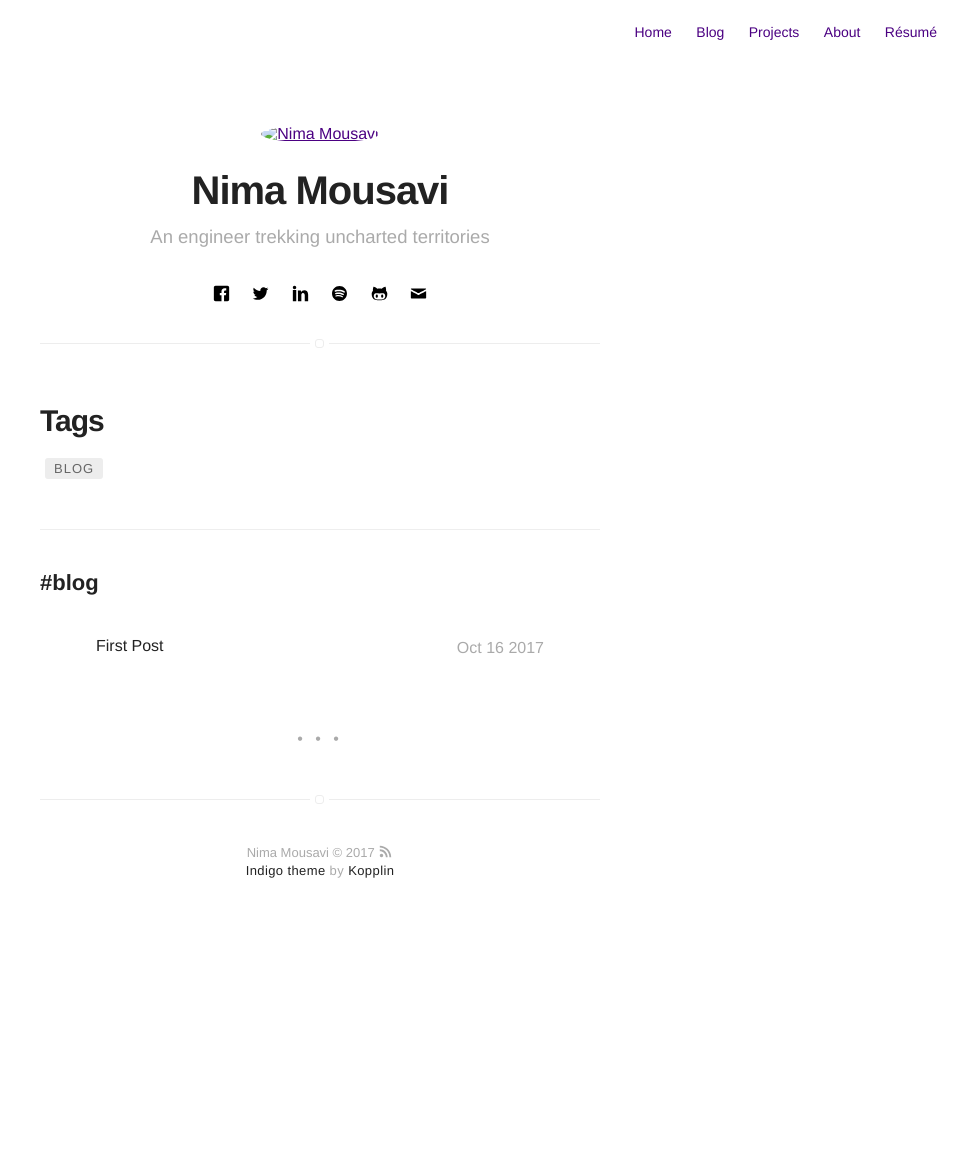
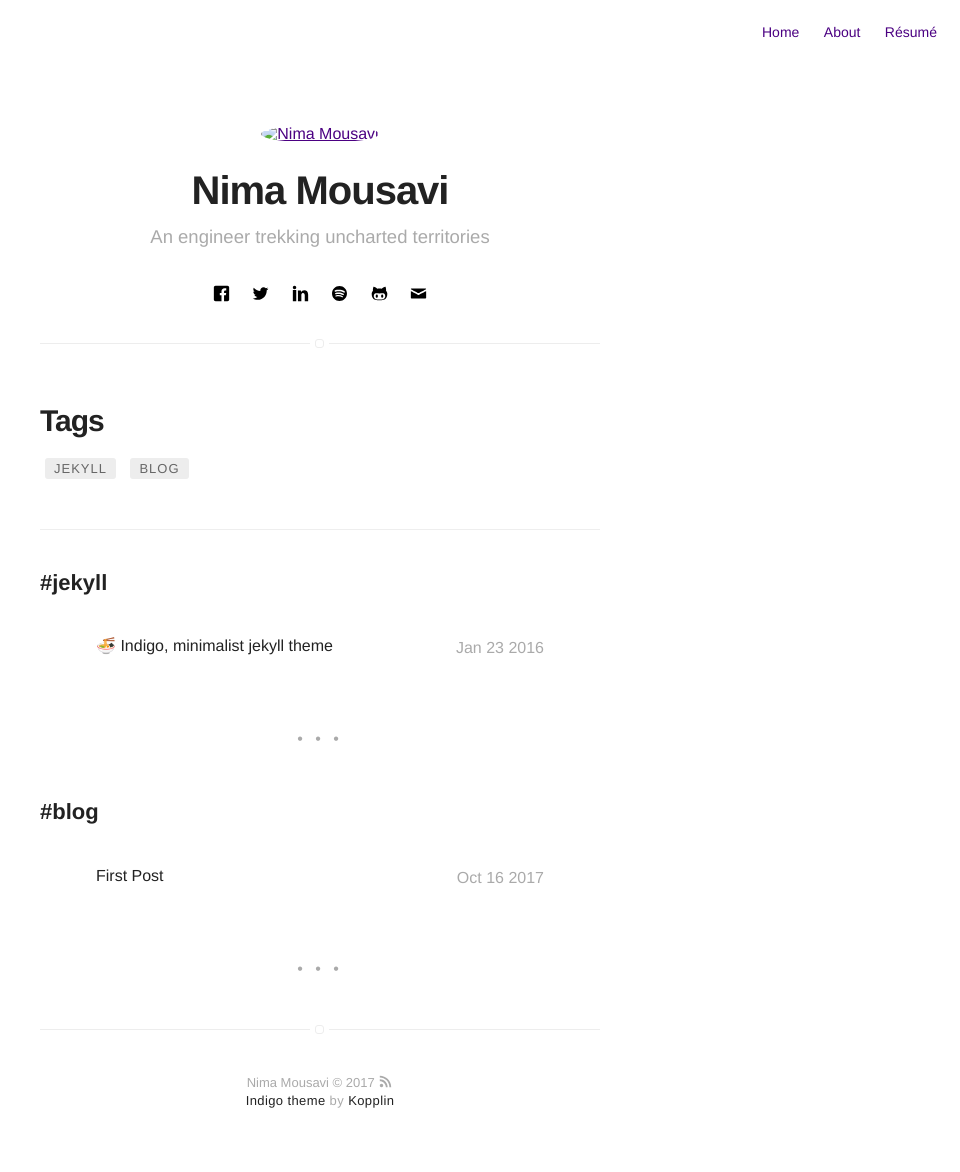
Before and after one commit to nmmsv/nmmsv.github.io, a Jekyll site: the page built from tags.html, in a window 1280 px wide. Shown: the whole page, without its empty margins (320-1280 px from the left). Built offline with Jekyll 4.4.1, drawn with Linux system fonts in a browser that asks for light colours; emoji names are drawn with the system emoji font; before the commit the page ends 943 px from its top, so only the background shows below that; part of the change alters nothing that is shown.

Commit message:
Hid blog and projects for now

```diff
--- a/_config.yml
+++ b/_config.yml
@@ -70,11 +70,11 @@ width: normal
 # paginate_path: "blog/:num/"
 
 # if you don't need projects, comment the *projects* configs below
-projects: true
+projects: false
 
 # if you don't need "about" or "blog", comment them out below
 about: true
-blog: true
+blog: false
 
 # do you want to show the "read time" of the posts?
 read-time: true
--- /dev/null
+++ b/_posts/2017-10-16-projects.markdown
@@ -0,0 +1,35 @@
+---
+title: ":ramen: Indigo, minimalist jekyll theme"
+layout: post
+date: 2016-01-23 22:10
+tag: jekyll
+image: https://koppl.in/indigo/assets/images/jekyll-logo-light-solid.png
+headerImage: true
+projects: true
+hidden: true # don't count this post in blog pagination
+description: "This is a simple and minimalist template for Jekyll for those who likes to eat noodles."
+category: project
+author: johndoe
+externalLink: false
+---
+
+![Screenshot](https://raw.githubusercontent.com/sergiokopplin/indigo/gh-pages/assets/screen-shot.png)
+
+Example of project - Indigo Minimalist Jekyll Template - [Demo](http://sergiokopplin.github.io/indigo/). This is a simple and minimalist template for Jekyll for those who likes to eat noodles.
+
+---
+
+What has inside?
+
+- Gulp
+- BrowserSync
+- Stylus
+- SVG
+- Travis
+- No JS
+- [98/100](https://developers.google.com/speed/pagespeed/insights/?url=http%3A%2F%2Fsergiokopplin.github.io%2Findigo%2F)
+
+---
+
+[Check it out](http://sergiokopplin.github.io/indigo/) here.
+If you need some help, just [tell me](http://github.com/sergiokopplin/indigo/issues).
```
Also changed, not shown: 2 other files.
